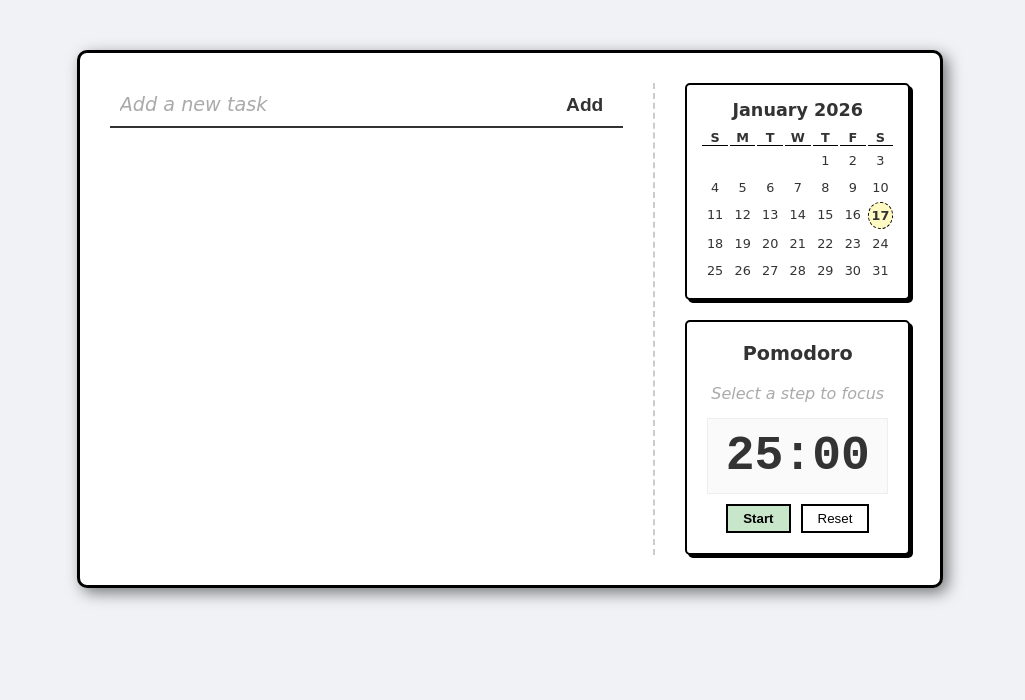
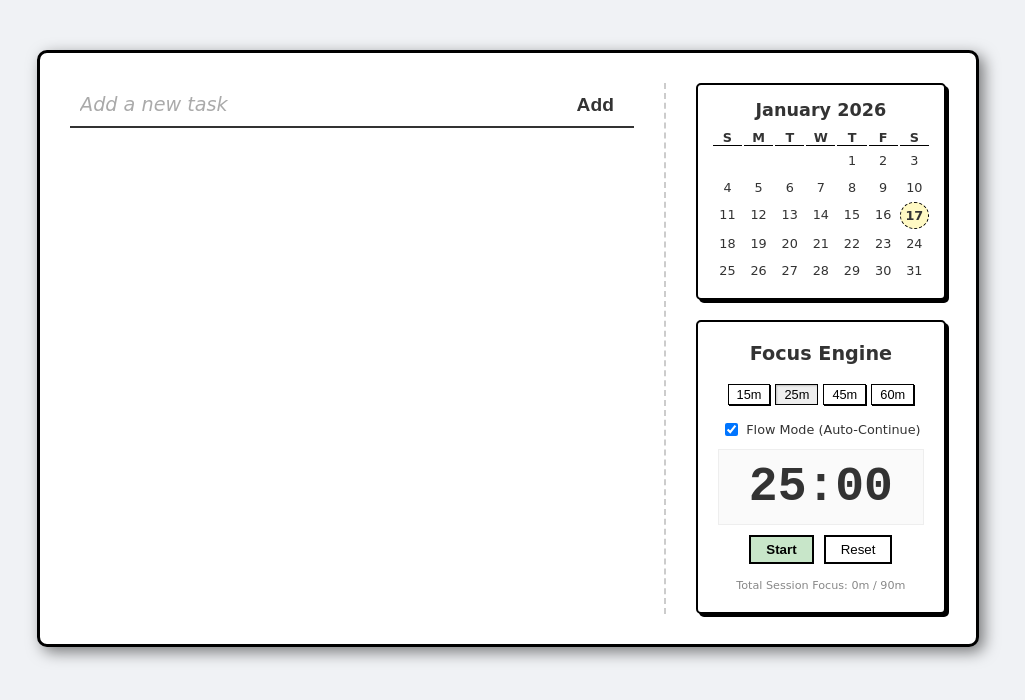
Before and after one commit to BayuuPermana/Paper-todo, a React (Vite) app: page / in a window 1280 px wide. Shown: the top 700 px of the page, without its empty margins (142-1167 px from the left). Built offline with nearby package versions, Linux system fonts and the light colour scheme.

Commit message:
feat: implement flow mode presets and burnout protection in PomodoroTimer

```diff
--- a/src/PomodoroTimer.jsx
+++ b/src/PomodoroTimer.jsx
@@ -1,39 +1,66 @@
 import React, { useState, useEffect } from 'react';
 
 function PomodoroTimer({ activeSubTaskName, onTaskComplete }) {
+  const PRESETS = [15, 25, 45, 60];
+  const [selectedPreset, setSelectedPreset] = useState(25);
   const [timeLeft, setTimeLeft] = useState(25 * 60);
   const [isActive, setIsActive] = useState(false);
+  const [isFlowMode, setIsFlowMode] = useState(true);
+  const [totalFocusTime, setTotalFocusTime] = useState(0);
+  const [isBurnedOut, setIsBurnedOut] = useState(false);
 
   useEffect(() => {
     let interval = null;
-    if (isActive && timeLeft > 0) {
+    if (isActive && !isBurnedOut) {
       interval = setInterval(() => {
-        setTimeLeft((time) => time - 1);
+        setTimeLeft((time) => {
+          if (time <= 0 && isFlowMode) {
+            return time - 1;
+          }
+          if (time === 0) {
+            setIsActive(false);
+            return 0;
+          }
+          return time - 1;
+        });
+        setTotalFocusTime(t => t + 1);
       }, 1000);
-    } else if (timeLeft === 0) {
-      clearInterval(interval);
-      setIsActive(false);
-      // Play a sound or alert here if we wanted to be fancy
     }
     return () => clearInterval(interval);
-  }, [isActive, timeLeft]);
+  }, [isActive, isFlowMode, isBurnedOut]);
 
-  // Reset timer if task changes
   useEffect(() => {
-    setTimeLeft(25 * 60);
+    if (totalFocusTime >= 90 * 60) {
+      setIsBurnedOut(true);
+      setIsActive(false);
+    }
+  }, [totalFocusTime]);
+
+  useEffect(() => {
+    setTimeLeft(selectedPreset * 60);
     setIsActive(false);
-  }, [activeSubTaskName]);
+  }, [selectedPreset, activeSubTaskName]);
 
-  const toggleTimer = () => setIsActive(!isActive);
+  const toggleTimer = () => {
+    if (isBurnedOut) return;
+    setIsActive(!isActive);
+  };
+
   const resetTimer = () => {
-    setTimeLeft(25 * 60);
+    setTimeLeft(selectedPreset * 60);
     setIsActive(false);
+    if (isBurnedOut) {
+        setTotalFocusTime(0);
+        setIsBurnedOut(false);
+    }
   };
 
   const formatTime = (seconds) => {
-    const mins = Math.floor(seconds / 60);
-    const secs = seconds % 60;
-    return `${mins}:${secs < 10 ? '0' : ''}${secs}`;
+    const isNegative = seconds < 0;
+    const absSeconds = Math.abs(seconds);
+    const mins = Math.floor(absSeconds / 60);
+    const secs = absSeconds % 60;
+    return `${isNegative ? '-' : ''}${mins}:${secs < 10 ? '0' : ''}${secs}`;
   };
 
   return (
@@ -42,19 +69,56 @@ function PomodoroTimer({ activeSubTaskName, onTaskComplete }) {
       border: '2px solid black',
       borderRadius: '5px',
       boxShadow: '3px 3px 0px black',
-      backgroundColor: '#fff',
-      textAlign: 'center'
+      backgroundColor: isBurnedOut ? '#ffcdd2' : '#fff',
+      textAlign: 'center',
+      position: 'relative'
     }}>
-      <h3 style={{ marginTop: 0, fontSize: '1.2em' }}>Pomodoro</h3>
+      <h3 style={{ marginTop: 0, fontSize: '1.2em' }}>
+        {isBurnedOut ? '⚠️ BURNOUT SHIELD' : 'Focus Engine'}
+      </h3>
 
-      {activeSubTaskName ? (
-        <div style={{ marginBottom: '15px' }}>
-          <span style={{ fontSize: '0.9em', color: '#666' }}>Focusing on:</span>
-          <div style={{ fontWeight: 'bold', fontSize: '1.1em' }}>{activeSubTaskName}</div>
+      {isBurnedOut ? (
+        <div style={{ padding: '10px', color: '#b71c1c', fontWeight: 'bold' }}>
+          Mandatory Recovery Mode Active. <br/> Take a 5-minute break.
         </div>
       ) : (
-        <div style={{ marginBottom: '15px', fontStyle: 'italic', color: '#aaa' }}>
-          Select a step to focus
+        <>
+          <div style={{ display: 'flex', gap: '5px', justifyContent: 'center', marginBottom: '15px' }}>
+            {PRESETS.map(p => (
+              <button
+                key={p}
+                onClick={() => setSelectedPreset(p)}
+                style={{
+                  padding: '2px 8px',
+                  border: '1px solid black',
+                  backgroundColor: selectedPreset === p ? '#eee' : '#fff',
+                  cursor: 'pointer',
+                  fontSize: '0.8em',
+                  boxShadow: selectedPreset === p ? 'inset 1px 1px 2px rgba(0,0,0,0.2)' : '1px 1px 0px black'
+                }}
+              >
+                {p}m
+              </button>
+            ))}
+          </div>
+
+          <div style={{ marginBottom: '10px' }}>
+            <label style={{ fontSize: '0.8em', cursor: 'pointer', display: 'flex', alignItems: 'center', justifyContent: 'center', gap: '5px' }}>
+              <input
+                type="checkbox"
+                checked={isFlowMode}
+                onChange={() => setIsFlowMode(!isFlowMode)}
+              />
+              Flow Mode (Auto-Continue)
+            </label>
+          </div>
+        </>
+      )}
+
+      {activeSubTaskName && !isBurnedOut && (
+        <div style={{ marginBottom: '15px' }}>
+          <span style={{ fontSize: '0.7em', color: '#666' }}>Active Focus:</span>
+          <div style={{ fontWeight: 'bold', fontSize: '1em' }}>{activeSubTaskName}</div>
         </div>
       )}
 
@@ -65,7 +129,8 @@ function PomodoroTimer({ activeSubTaskName, onTaskComplete }) {
         margin: '10px 0',
         padding: '10px',
         border: '1px solid #eee',
-        backgroundColor: '#fafafa'
+        backgroundColor: timeLeft < 0 ? '#e8f5e9' : '#fafafa',
+        color: timeLeft < 0 ? '#2e7d32' : '#333'
       }}>
         {formatTime(timeLeft)}
       </div>
@@ -73,12 +138,14 @@ function PomodoroTimer({ activeSubTaskName, onTaskComplete }) {
       <div style={{ display: 'flex', gap: '10px', justifyContent: 'center' }}>
         <button
           onClick={toggleTimer}
+          disabled={isBurnedOut}
           style={{
             padding: '5px 15px',
             border: '2px solid black',
             backgroundColor: isActive ? '#ffccbc' : '#c8e6c9',
-            cursor: 'pointer',
-            fontWeight: 'bold'
+            cursor: isBurnedOut ? 'not-allowed' : 'pointer',
+            fontWeight: 'bold',
+            opacity: isBurnedOut ? 0.5 : 1
           }}
         >
           {isActive ? 'Pause' : 'Start'}
@@ -92,9 +159,15 @@ function PomodoroTimer({ activeSubTaskName, onTaskComplete }) {
             cursor: 'pointer'
           }}
         >
-          Reset
+          {isBurnedOut ? 'Recovered' : 'Reset'}
         </button>
       </div>
+
+      {!isBurnedOut && (
+        <div style={{ marginTop: '15px', fontSize: '0.7em', color: '#888' }}>
+          Total Session Focus: {Math.floor(totalFocusTime / 60)}m / 90m
+        </div>
+      )}
     </div>
   );
 }
```
